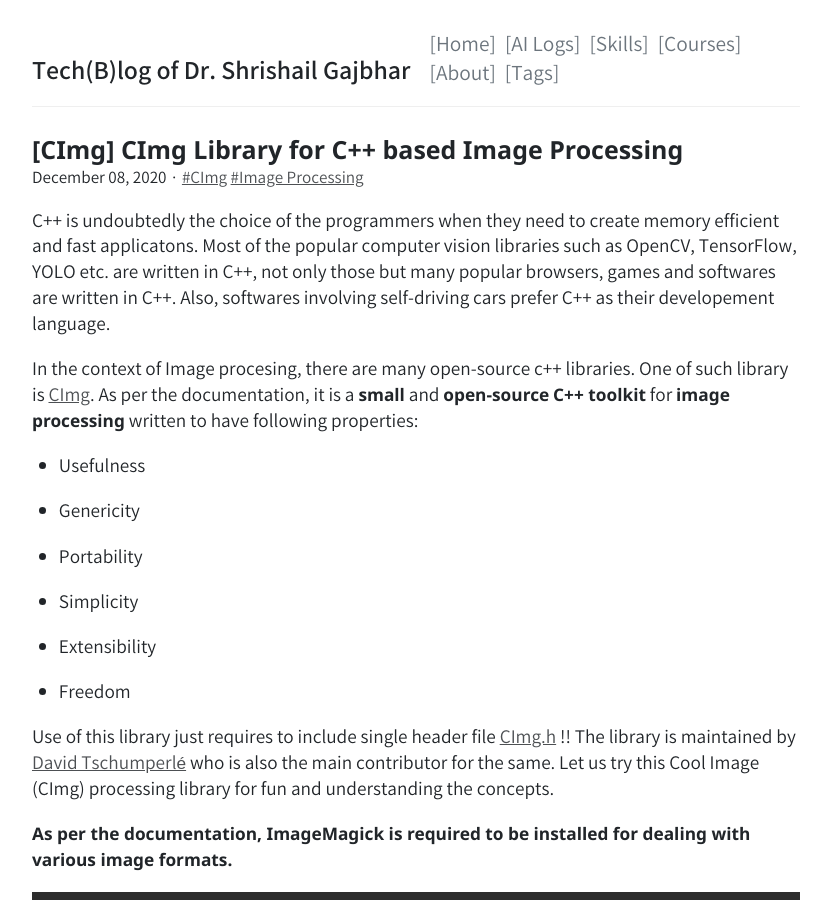
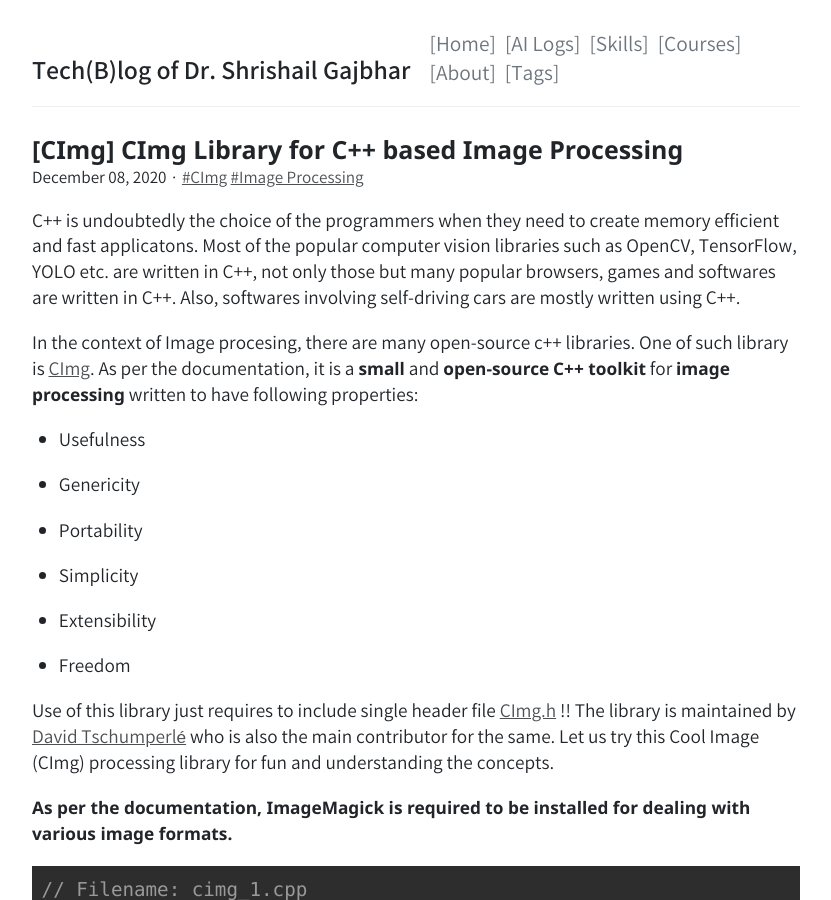
Before and after one commit to ShrishailSGajbhar/shrishailsgajbhar.github.io, a Jekyll site: the page built from _posts/2020-12-08-[CImg]-Getting-Started-CImg.md, in a window 1280 px wide and 900 px high. Shown: the whole window, without its empty margins (224-1055 px from the left). Built offline with Jekyll 4.4.1, drawn with Linux system fonts in a browser that asks for light colours; comment, search, counter and statistics services are not loaded.

```diff
--- a/_posts/2020-12-08-[CImg]-Getting-Started-CImg.md
+++ b/_posts/2020-12-08-[CImg]-Getting-Started-CImg.md
@@ -4,7 +4,7 @@ title: "[CImg] CImg Library for C++ based Image Processing"
 tags: ["CImg","image processing"]
 comments: true
 ---
-C++ is undoubtedly the choice of the programmers when they need to create memory  efficient and fast applicatons. Most of the popular computer vision libraries such as OpenCV, TensorFlow, YOLO etc. are written in C++, not only those but many popular  browsers, games and softwares are written in C++. Also, softwares involving self-driving cars prefer C++ as their  developement language.
+C++ is undoubtedly the choice of the programmers when they need to create memory  efficient and fast applicatons. Most of the popular computer vision libraries such as OpenCV, TensorFlow, YOLO etc. are written in C++, not only those but many popular  browsers, games and softwares are written in C++. Also, softwares involving self-driving cars are mostly written using C++.
 
 In the context of Image procesing, there are many open-source c++ libraries. One of such library is [CImg](https://cimg.eu/index.html). As per the documentation, it is a **small** and **open-source** **C++ toolkit** for **image processing** written to have following properties:
 
```
